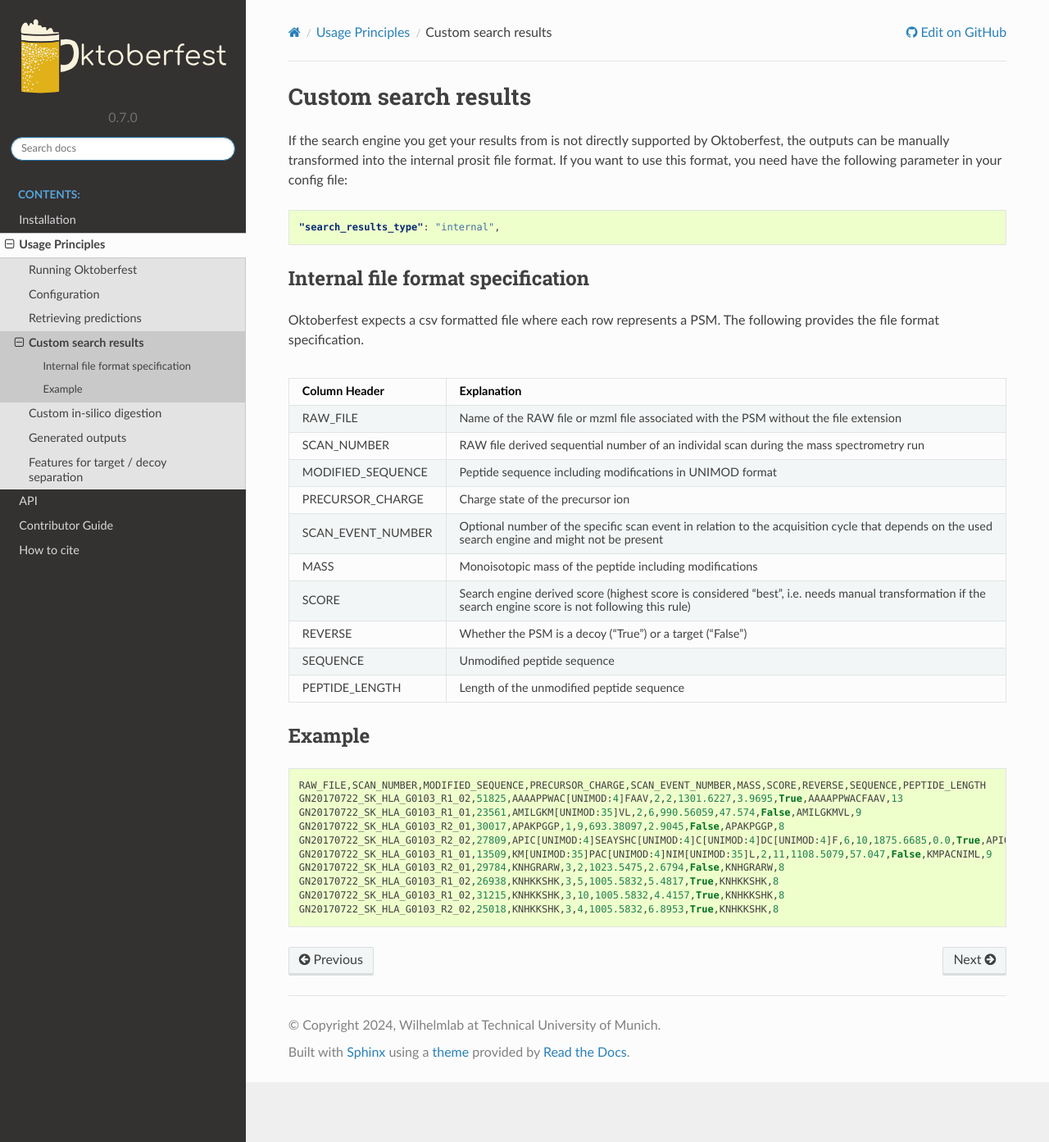
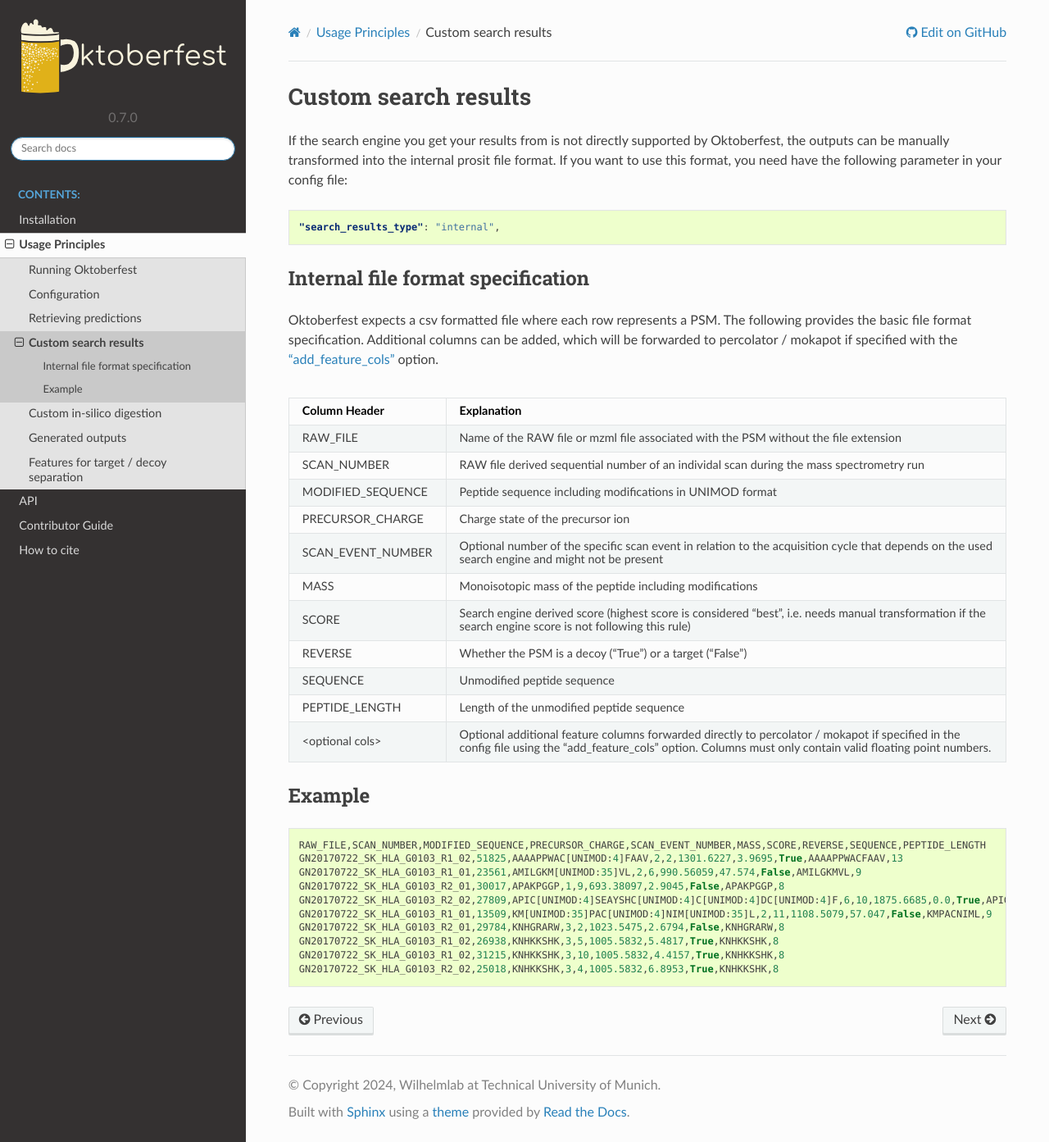
Before and after one commit to wilhelm-lab/oktoberfest, a Sphinx documentation site: the page built from docs/internal_format.rst, in a window 1280 px wide and 1393 px high. Shown: the whole window at 82% size. Built offline with Sphinx 7.4.7 and the Read the Docs theme 2.0.0, drawn with Linux system fonts in a browser that asks for light colours.

Commit message:
fixed docs build + option col to internal format

```diff
--- a/docs/config.rst
+++ b/docs/config.rst
@@ -80,7 +80,7 @@ Applicable to rescoring
    +----------------------------+-----------------------------------------------------------------------------------------------------------------------------------------------------------------------------------------------+
    | regressionMethod           | Regression method for curve fitting (mapping from predicted iRT values to experimental retention times); can be "spline", "lowess", or "logistic"; default = "spline"                         |
    +----------------------------+-----------------------------------------------------------------------------------------------------------------------------------------------------------------------------------------------+
-   | add_feature_cols           | Additional columns to be used as percolator/mokapot input features; Can be "all" for all additional columns in provided internal search results or a list of columns names; default = "none"  |
+   | add_feature_cols           | Additional columns to be used as percolator/mokapot input features; Can be "all" for all additional columns in provided internal search results or a list of column names; default = "none"   |
    +----------------------------+-----------------------------------------------------------------------------------------------------------------------------------------------------------------------------------------------+
 
 Applicable to spectral library generation
--- a/docs/internal_format.rst
+++ b/docs/internal_format.rst
@@ -10,34 +10,36 @@ If the search engine you get your results from is not directly supported by Okto
 Internal file format specification
 ----------------------------------
 
-Oktoberfest expects a csv formatted file where each row represents a PSM. The following provides the file format specification.
+Oktoberfest expects a csv formatted file where each row represents a PSM. The following provides the basic file format specification. Additional columns can be added, which will be forwarded to percolator / mokapot if specified with the `"add_feature_cols" <./config.html#applicable-to-rescoring>`_ option.
 
 
 .. table::
 
-    +-------------------+----------------------------------------------------------------------------------------------------------------------------------------------------------+
-    | Column Header     | Explanation                                                                                                                                              |
-    +===================+==========================================================================================================================================================+
-    | RAW_FILE          | Name of the RAW file or mzml file associated with the PSM without the file extension                                                                     |
-    +-------------------+----------------------------------------------------------------------------------------------------------------------------------------------------------+
-    | SCAN_NUMBER       | RAW file derived sequential number of an individal scan during the mass spectrometry run                                                                 |
-    +-------------------+----------------------------------------------------------------------------------------------------------------------------------------------------------+
-    | MODIFIED_SEQUENCE | Peptide sequence including modifications in UNIMOD format                                                                                                |
-    +-------------------+----------------------------------------------------------------------------------------------------------------------------------------------------------+
-    | PRECURSOR_CHARGE  | Charge state of the precursor ion                                                                                                                        |
-    +-------------------+----------------------------------------------------------------------------------------------------------------------------------------------------------+
-    | SCAN_EVENT_NUMBER | Optional number of the specific scan event in relation to the acquisition cycle that depends on the used search engine and might not be present          |
-    +-------------------+----------------------------------------------------------------------------------------------------------------------------------------------------------+
-    | MASS              | Monoisotopic mass of the peptide including modifications                                                                                                 |
-    +-------------------+----------------------------------------------------------------------------------------------------------------------------------------------------------+
-    | SCORE             | Search engine derived score (highest score is considered "best", i.e. needs manual transformation if the search engine score is not following this rule) |
-    +-------------------+----------------------------------------------------------------------------------------------------------------------------------------------------------+
-    | REVERSE           | Whether the PSM is a decoy ("True") or a target ("False")                                                                                                |
-    +-------------------+----------------------------------------------------------------------------------------------------------------------------------------------------------+
-    | SEQUENCE          | Unmodified peptide sequence                                                                                                                              |
-    +-------------------+----------------------------------------------------------------------------------------------------------------------------------------------------------+
-    | PEPTIDE_LENGTH    | Length of the unmodified peptide sequence                                                                                                                |
-    +-------------------+----------------------------------------------------------------------------------------------------------------------------------------------------------+
+    +-------------------+------------------------------------------------------------------------------------------------------------------------------------------------------------------------------------------------------------+
+    | Column Header     | Explanation                                                                                                                                                                                                |
+    +===================+============================================================================================================================================================================================================+
+    | RAW_FILE          | Name of the RAW file or mzml file associated with the PSM without the file extension                                                                                                                       |
+    +-------------------+------------------------------------------------------------------------------------------------------------------------------------------------------------------------------------------------------------+
+    | SCAN_NUMBER       | RAW file derived sequential number of an individal scan during the mass spectrometry run                                                                                                                   |
+    +-------------------+------------------------------------------------------------------------------------------------------------------------------------------------------------------------------------------------------------+
+    | MODIFIED_SEQUENCE | Peptide sequence including modifications in UNIMOD format                                                                                                                                                  |
+    +-------------------+------------------------------------------------------------------------------------------------------------------------------------------------------------------------------------------------------------+
+    | PRECURSOR_CHARGE  | Charge state of the precursor ion                                                                                                                                                                          |
+    +-------------------+------------------------------------------------------------------------------------------------------------------------------------------------------------------------------------------------------------+
+    | SCAN_EVENT_NUMBER | Optional number of the specific scan event in relation to the acquisition cycle that depends on the used search engine and might not be present                                                            |
+    +-------------------+------------------------------------------------------------------------------------------------------------------------------------------------------------------------------------------------------------+
+    | MASS              | Monoisotopic mass of the peptide including modifications                                                                                                                                                   |
+    +-------------------+------------------------------------------------------------------------------------------------------------------------------------------------------------------------------------------------------------+
+    | SCORE             | Search engine derived score (highest score is considered "best", i.e. needs manual transformation if the search engine score is not following this rule)                                                   |
+    +-------------------+------------------------------------------------------------------------------------------------------------------------------------------------------------------------------------------------------------+
+    | REVERSE           | Whether the PSM is a decoy ("True") or a target ("False")                                                                                                                                                  |
+    +-------------------+------------------------------------------------------------------------------------------------------------------------------------------------------------------------------------------------------------+
+    | SEQUENCE          | Unmodified peptide sequence                                                                                                                                                                                |
+    +-------------------+------------------------------------------------------------------------------------------------------------------------------------------------------------------------------------------------------------+
+    | PEPTIDE_LENGTH    | Length of the unmodified peptide sequence                                                                                                                                                                  |
+    +-------------------+------------------------------------------------------------------------------------------------------------------------------------------------------------------------------------------------------------+
+    | <optional cols>   | Optional additional feature columns forwarded directly to percolator / mokapot if specified in the config file using the "add_feature_cols" option. Columns must only contain valid floating point numbers.|
+    +-------------------+------------------------------------------------------------------------------------------------------------------------------------------------------------------------------------------------------------+
 
 Example
 -------
--- a/docs/outputs.rst
+++ b/docs/outputs.rst
@@ -39,7 +39,7 @@ Files in the results directory
     +---------------------------------------+----------------------------------------------------------------------------------------------------------------------------------------------------------------------------------------------+
     | predicted_library.<csv|msp|dlib>      | Contains the spectral library in either spectronaut, msp, or dlib format depending on what format was chosen in the configuration file                                                       |
     +---------------------------------------+----------------------------------------------------------------------------------------------------------------------------------------------------------------------------------------------+
-    | peptides_internal.csv	                | Contains the peptide list including metadata needed for spectral library generation when providing a fasta file for in-silico digestion or a peptides list                                   |
+    | peptides_internal.csv                 | Contains the peptide list including metadata needed for spectral library generation when providing a fasta file for in-silico digestion or a peptides list                                   |
     +---------------------------------------+----------------------------------------------------------------------------------------------------------------------------------------------------------------------------------------------+
 
 
```
